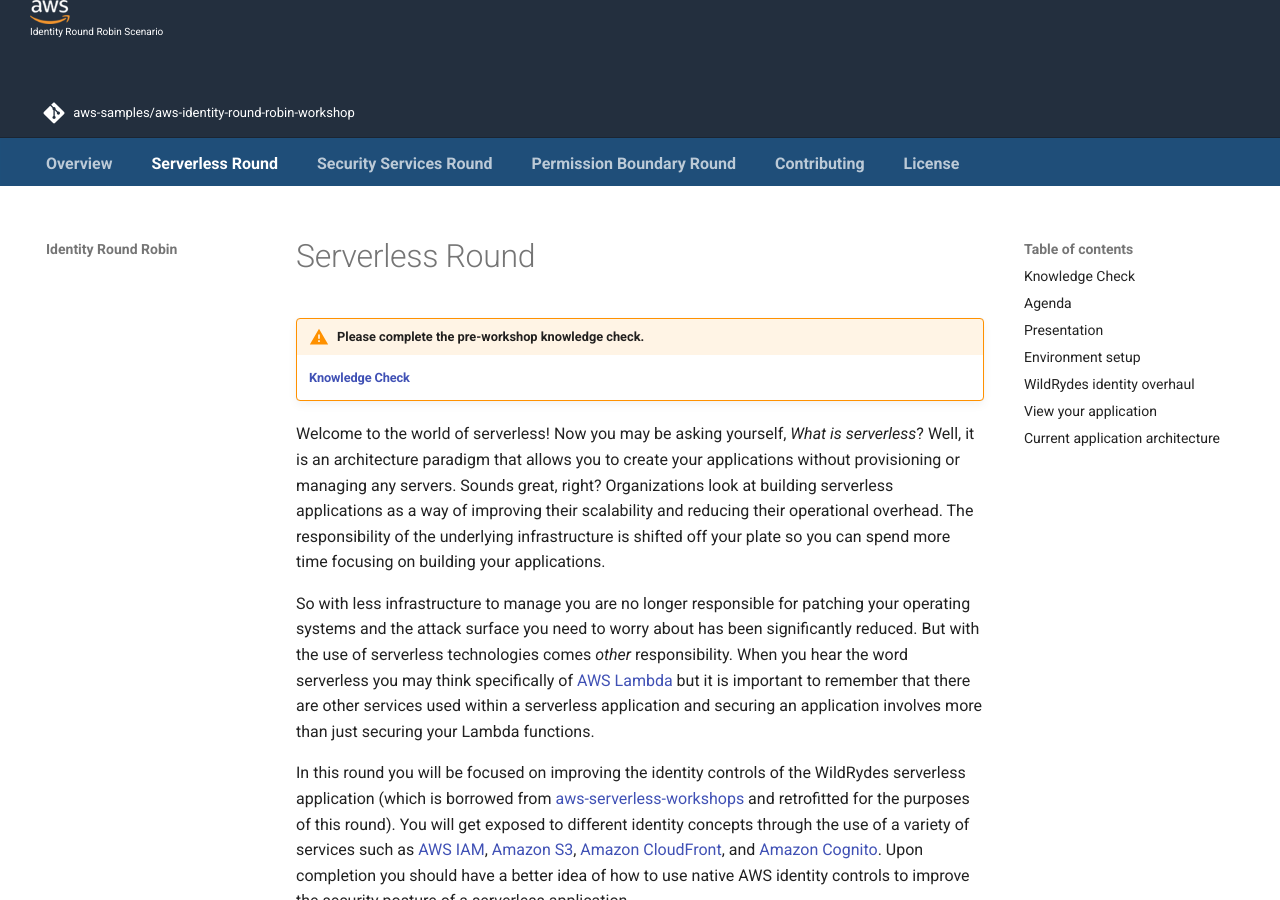
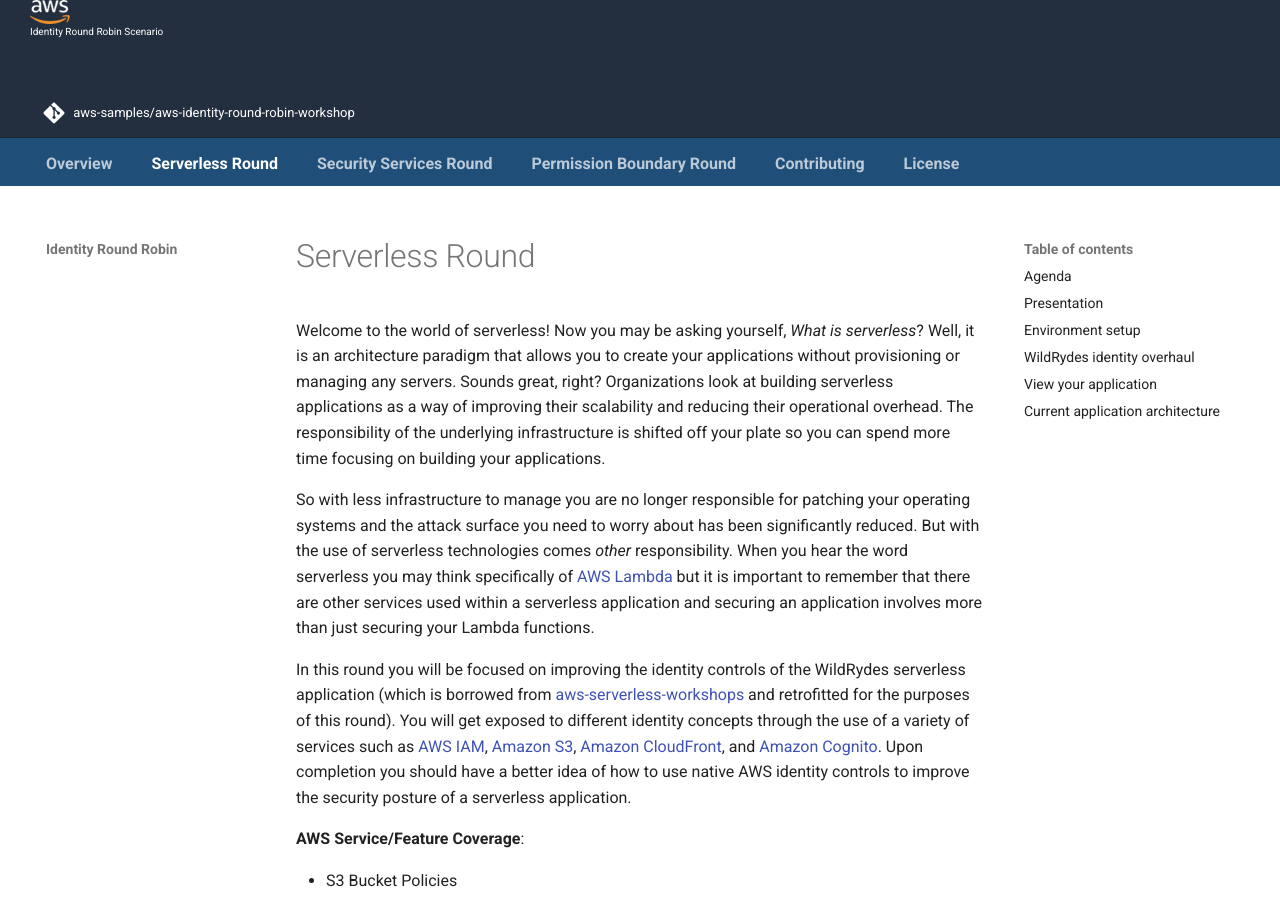
Before and after one commit to skiritan/aws-identity-round-robin-workshop, an MkDocs documentation site: the page built from docs/serverless/index.md, in a window 1280 px wide and 900 px high. Built offline with MkDocs 1.6.1 and Material for MkDocs 9.7.7, drawn with Linux system fonts in a browser that asks for light colours; comment, search, counter and statistics services are not loaded.

Commit message:
Removed knowledge checks

```diff
--- a/docs/serverless/index.md
+++ b/docs/serverless/index.md
@@ -1,7 +1,4 @@
 # Serverless Round
-
-!!! warning "Please complete the pre-workshop knowledge check."
-    #### **<a href="https://amazonmr.au1.qualtrics.com/jfe/form/SV_6upcuycwqknPI0Z" target="_blank">Knowledge Check</a>**
 
 Welcome to the world of serverless!  Now you may be asking yourself, *What is serverless*? Well, it is an architecture paradigm that allows you to create your applications without provisioning or managing any servers.  Sounds great, right?  Organizations look at building serverless applications as a way of improving their scalability and reducing their operational overhead.  The responsibility of the underlying infrastructure is shifted off your plate so you can spend more time focusing on building your applications.
 
```
Also changed, not shown: docs/serverless/verify.md (+0 -3 lines).
